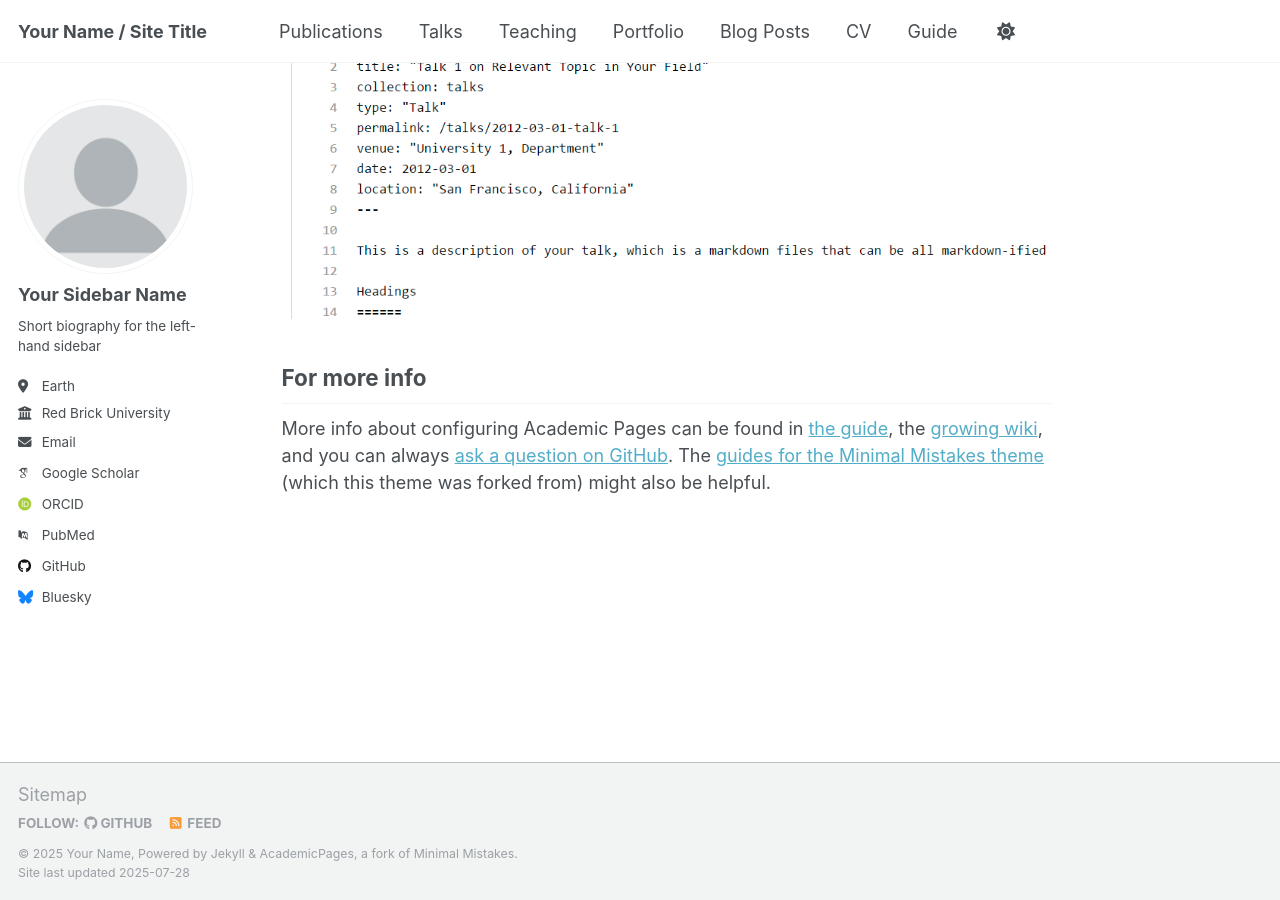
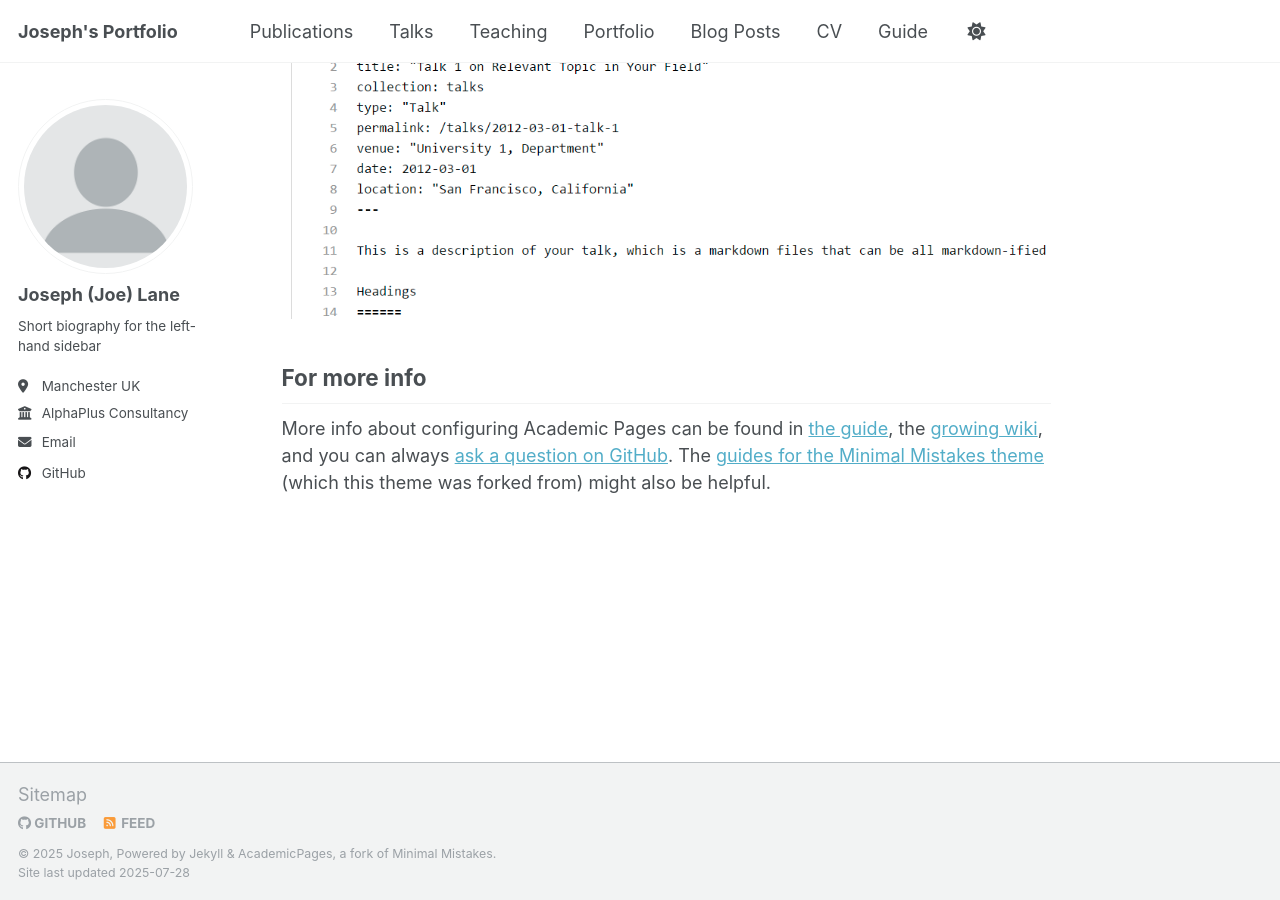
Before and after one commit to joseph-lane-96/Portfolio, a Jekyll site: the page built from _pages/about.md, in a window 1280 px wide and 900 px high, scrolled down 2880 px. Built offline with Jekyll 4.4.1, drawn with Linux system fonts in a browser that asks for light colours; some web fonts are replaced; a script that is not in the unit is left out.

Commit message:
Update _config.yml

```diff
--- a/_config.yml
+++ b/_config.yml
@@ -7,14 +7,14 @@
 # server process.
 
 # Basic Site Settings
-locale                   : "en-US"
+locale                   : "en-UK"
 site_theme               : "default"
-title                    : "Your Name / Site Title"
+title                    : "Joseph's Portfolio"
 title_separator          : "-"
-name                     : &name "Your Name"
+name                     : &name "Joseph"
 description              : &description "personal description"
-url                      : https://academicpages.github.io # the base hostname & protocol for your site e.g. "https://[your GitHub username].github.io" or if you already have some other page hosted on Github then use "https://[your GitHub username].github.io/[Your Repo Name]"
-baseurl                  : "" # the subpath of your site, e.g. "/blog"
+url                      : https://joseph-lane-96.github.io # the base hostname & protocol for your site e.g. "https://[your GitHub username].github.io" or if you already have some other page hosted on Github then use "https://[your GitHub username].github.io/[Your Repo Name]"
+baseurl                  : "/portfolio" # the subpath of your site, e.g. "/blog"
 repository               : "academicpages/academicpages.github.io"
 
 # Site Author - The following control what appear as part of the author content on the side bar.
@@ -23,22 +23,22 @@ repository               : "academicpages/academicpages.github.io"
 author:
   # Biographic information
   avatar           : "profile.png"
-  name             : "Your Sidebar Name"
+  name             : "Joseph (Joe) Lane"
   pronouns         : # example: "she/her"
   bio              : "Short biography for the left-hand sidebar"
-  location         : "Earth"
-  employer         : "Red Brick University"
+  location         : "Manchester UK"
+  employer         : "AlphaPlus Consultancy"
   uri              : # URL
-  email            : "none@example.org"
+  email            : "joseph.a.j.lane@gmail.com"
 
   # Academic websites
   academia         : # URL
   arxiv            : # URL - Update with the correct link to your profile
-  googlescholar    : "https://scholar.google.com/citations?user=PS_CX0AAAAAJ"
+  googlescholar    : # URL
   impactstory      : # URL
-  orcid            : "http://orcid.org/yourorcidurl"
+  orcid            : # URL
   semantic         : # URL
-  pubmed           : "https://www.ncbi.nlm.nih.gov/pubmed/?term=john+snow"
+  pubmed           : # URL
   researchgate     : # URL
   scopus           : # URL
 
@@ -46,13 +46,13 @@ author:
   bitbucket        : # Username - Update with your username on the site
   codepen          : # Username
   dribbble         : # Username
-  github           : "academicpages"
+  github           : "joseph-lane-96"
   kaggle           : # Username
   stackoverflow    : # User number or user number and name (i.e., use "1" or "1/jeff-atwood")
 
   # Social media
   artstation       : # Username
-  bluesky          : "bsky.app" # Replace this with you Bluesky username
+  bluesky          : # Replace this with you Bluesky username
   facebook         : # Username
   flickr           : # Username
   foursquare       : # Username
```
